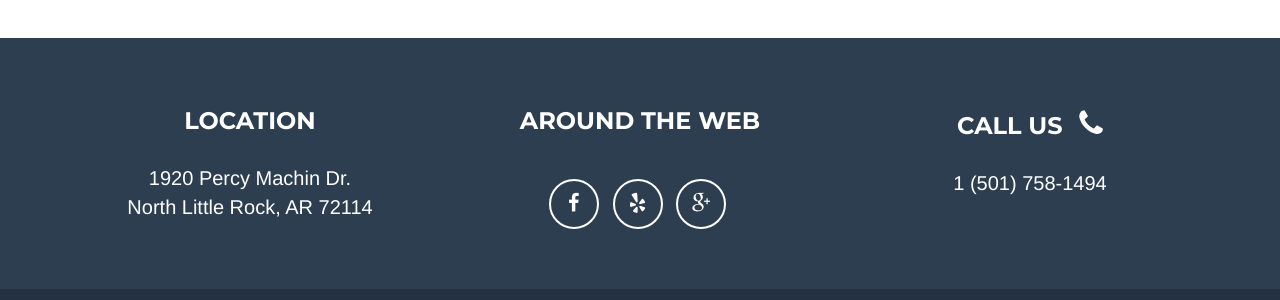
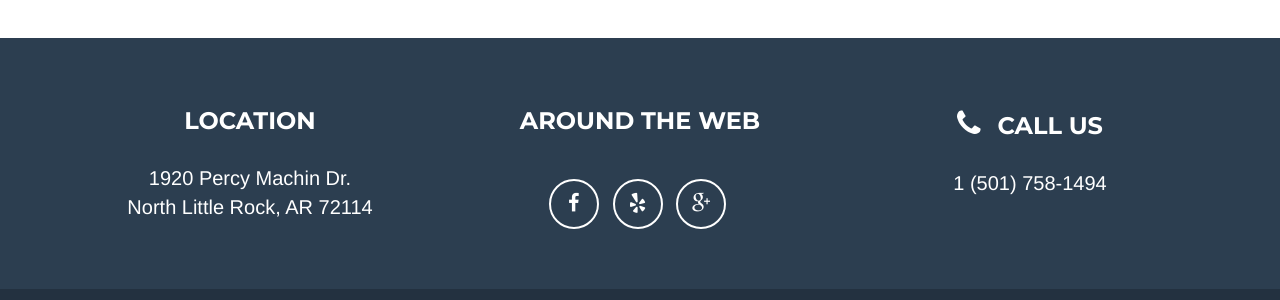
Before and after one commit to jonahaaron/htv, a Jekyll site: the page built from index.html, in a window 1280 px wide and 900 px high, scrolled down 2721 px. Shown: the part 541-841 px from the top of the window. Built offline with Jekyll 4.4.1, drawn with Linux system fonts in a browser that asks for light colours.

Commit message:
swapped logo and text position

```diff
--- a/_config.yml
+++ b/_config.yml
@@ -20,7 +20,7 @@ footer:
   copyright: Halter TV Service
   location: Location
   social: Around the Web
-  credits: 'Call Us <i style="font-size: 30px; margin-left: 10px;" class="fa fa-phone"></i>'
+  credits: '<i style="font-size: 30px; margin-right: 10px;" class="fa fa-phone"></i> Call Us'
 
 # Social networks usernames (many more available: google-plus, flickr, dribbble, pinterest, instagram, tumblr, linkedin, etc.)
 social:
```
